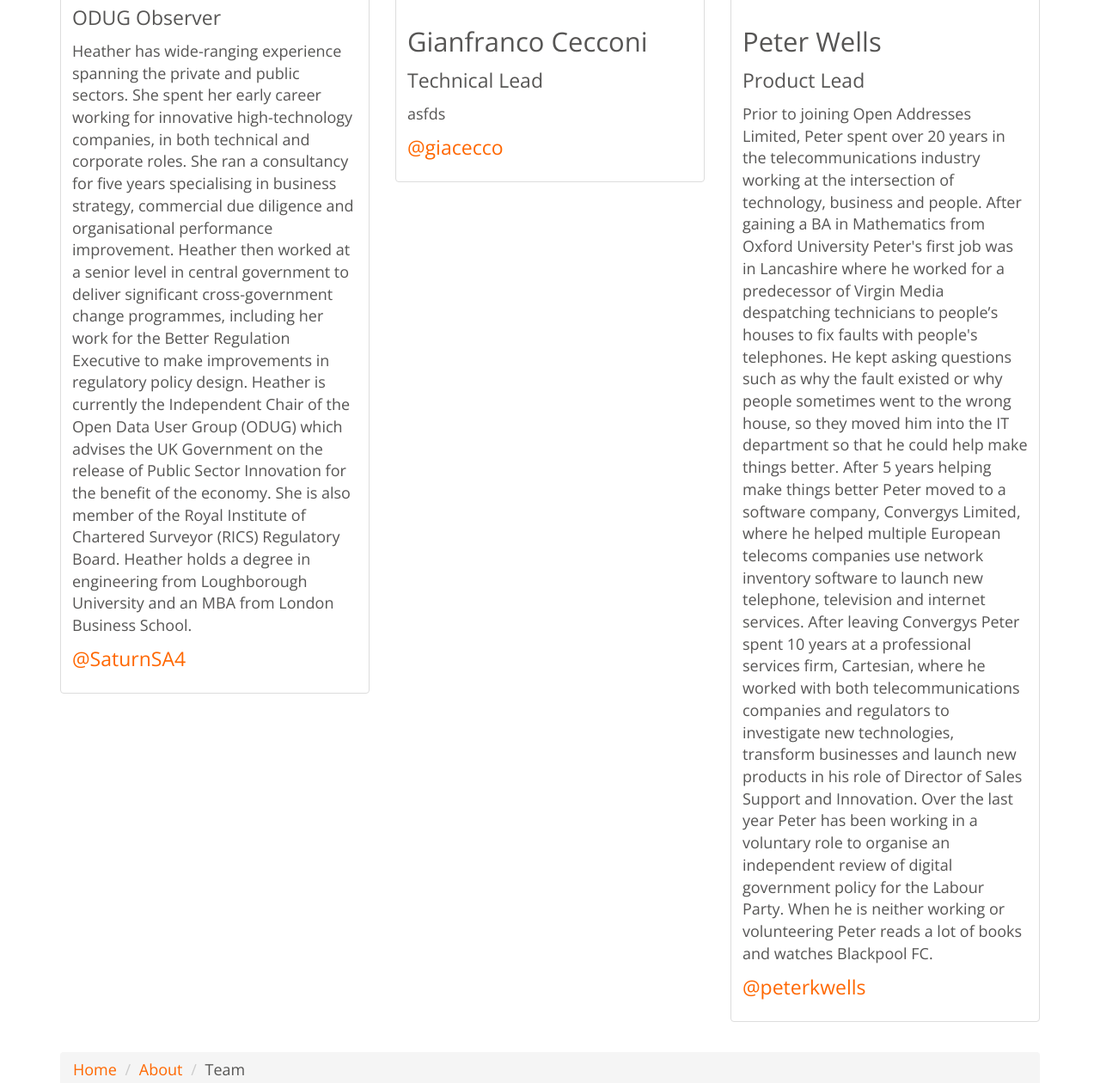
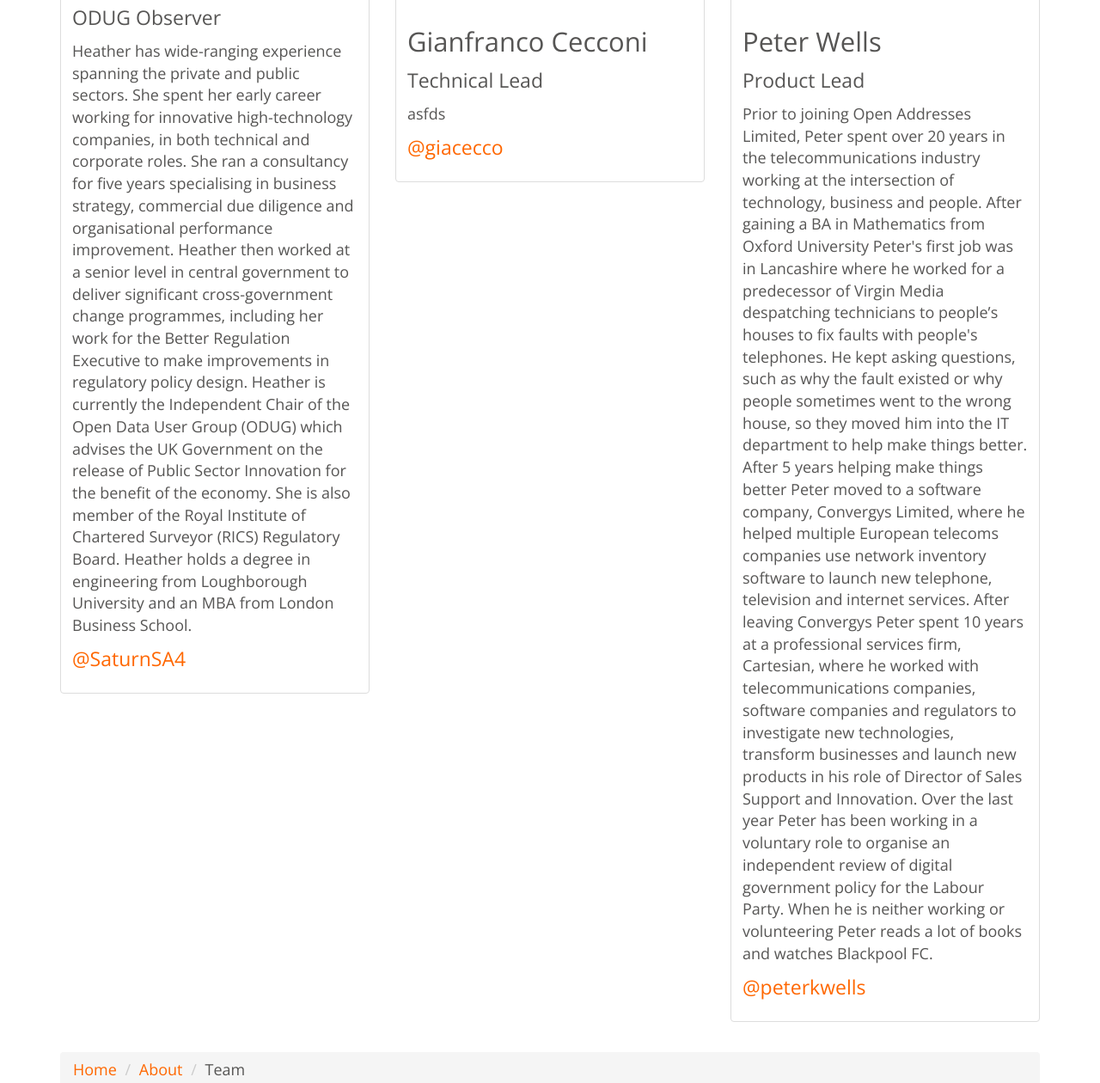
Before and after one commit to OpenAddressesUK/OLD_openaddressesuk.github.io, a Jekyll site: the page built from about/team.html, in a window 1280 px wide and 1400 px high, scrolled down 2910 px, cut to the strip 140-1400 px from the top of the window. Shown: the whole strip at 86% size. Built offline with Jekyll 4.4.1, drawn with Linux system fonts in a browser that asks for light colours; nearby versions of some CDN libraries.

Commit message:
Website content
Typo - can’t wait till I get Jekyll working on this laptop!

```diff
--- a/_data/team.yml
+++ b/_data/team.yml
@@ -36,4 +36,4 @@
   role: Product Lead
   image: http://placekitten.com/g/242/200
   twitter: peterkwells
-  bio: Prior to joining Open Addresses Limited, Peter spent over 20 years in the telecommunications industry working at the intersection of technology, business and people. After gaining a BA in Mathematics from Oxford University Peter's first job was in Lancashire where he worked for a predecessor of Virgin Media despatching technicians to people’s houses to fix faults with people's telephones. He kept asking questions such as why the fault existed or why people sometimes went to the wrong house, so they moved him into the IT department so that he could help make things better. After 5 years helping make things better Peter moved to a software company, Convergys Limited, where he helped multiple European telecoms companies use network inventory software to launch new telephone, television and internet services. After leaving Convergys Peter spent 10 years at a professional services firm, Cartesian, where he worked with both telecommunications companies and regulators to investigate new technologies, transform businesses and launch new products in his role of Director of Sales Support and Innovation. Over the last year Peter has been working in a voluntary role to organise an independent review of digital government policy for the Labour Party. When he is neither working or volunteering Peter reads a lot of books and watches Blackpool FC.
+  bio: Prior to joining Open Addresses Limited, Peter spent over 20 years in the telecommunications industry working at the intersection of technology, business and people. After gaining a BA in Mathematics from Oxford University Peter's first job was in Lancashire where he worked for a predecessor of Virgin Media despatching technicians to people’s houses to fix faults with people's telephones. He kept asking questions, such as why the fault existed or why people sometimes went to the wrong house, so they moved him into the IT department to help make things better. After 5 years helping make things better Peter moved to a software company, Convergys Limited, where he helped multiple European telecoms companies use network inventory software to launch new telephone, television and internet services. After leaving Convergys Peter spent 10 years at a professional services firm, Cartesian, where he worked with telecommunications companies, software companies and regulators to investigate new technologies, transform businesses and launch new products in his role of Director of Sales Support and Innovation. Over the last year Peter has been working in a voluntary role to organise an independent review of digital government policy for the Labour Party. When he is neither working or volunteering Peter reads a lot of books and watches Blackpool FC.
```
